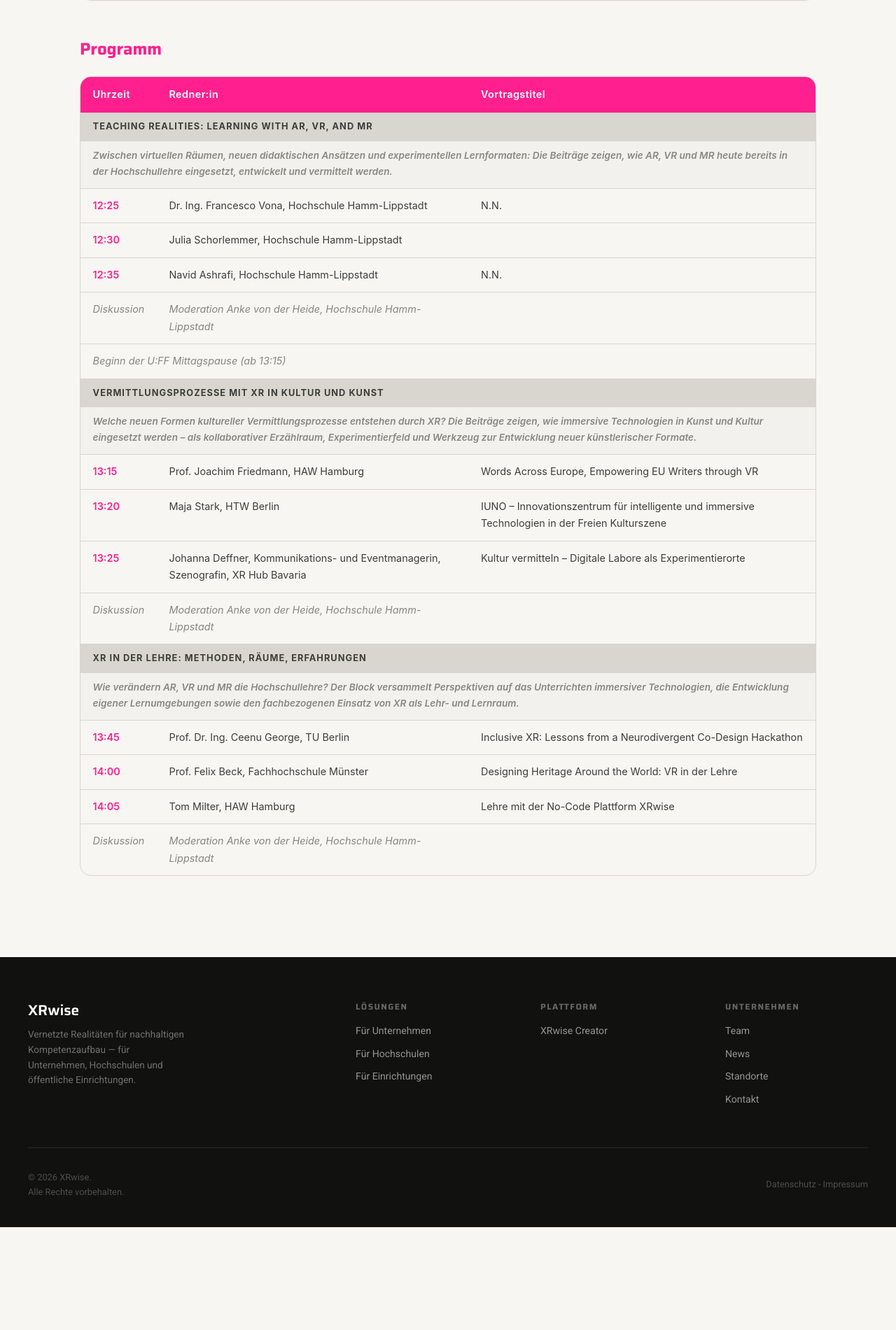
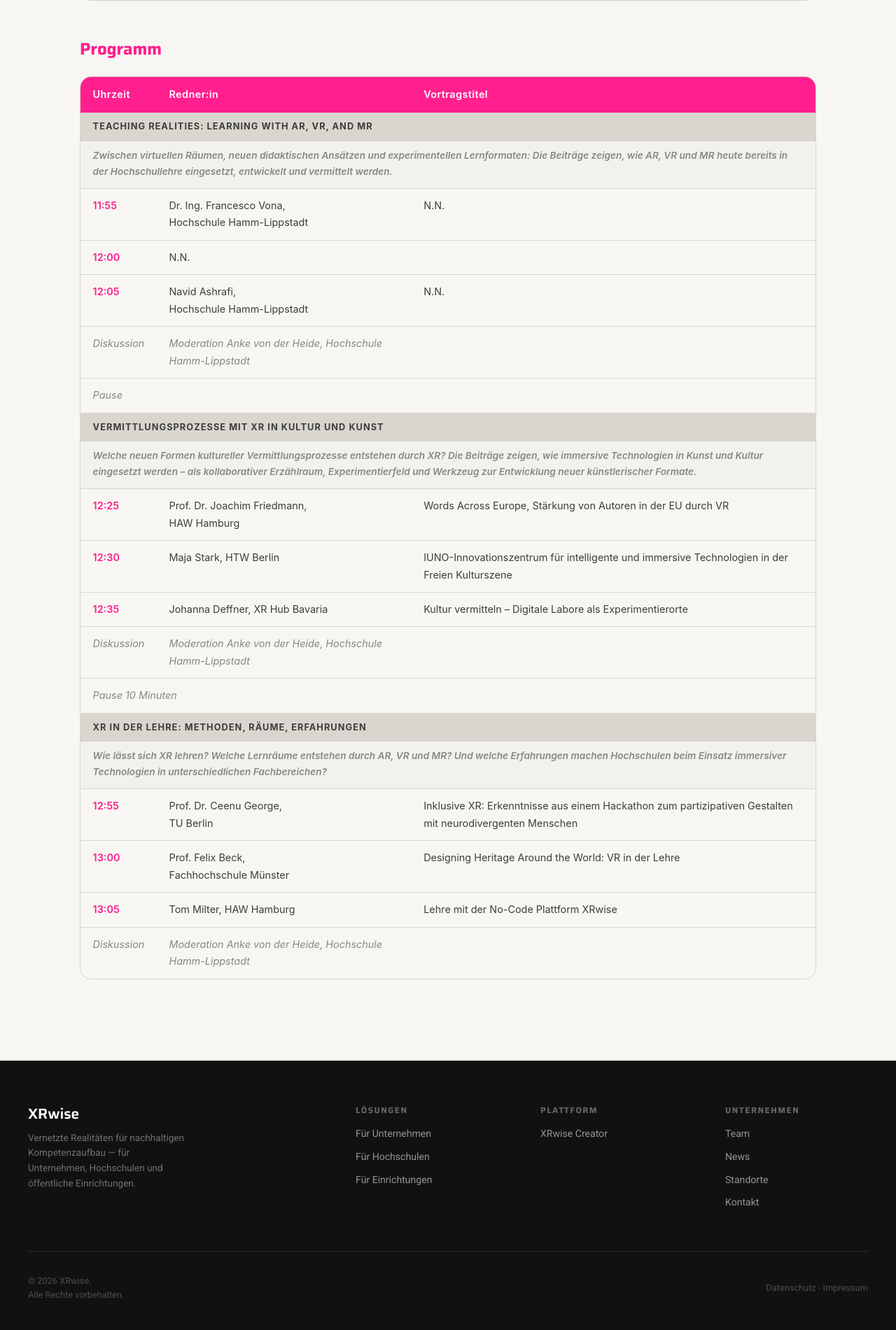
Before and after one commit to louziferr/xrwise-website, a Flask app: page /uff in a window 1280 px wide. Shown: the part 1547-3448 px from the top of the page at 70% size. Before the commit the page ends 3301 px from the top, so only its background shows below. Run offline with Flask 3, Linux system fonts and the light colour scheme; style sheets or scripts are compiled from the project's sources.

Commit message:
update program

```diff
--- a/templates/news/uff.html
+++ b/templates/news/uff.html
@@ -220,18 +220,18 @@
                     <td colspan="3">{{ _('Zwischen virtuellen Räumen, neuen didaktischen Ansätzen und experimentellen Lernformaten: Die Beiträge zeigen, wie AR, VR und MR heute bereits in der Hochschullehre eingesetzt, entwickelt und vermittelt werden.') }}</td>
                 </tr>
                 <tr>
-                    <td>12:25</td>
-                    <td>Dr. Ing. Francesco Vona, Hochschule Hamm-Lippstadt</td>
+                    <td>11:55</td>
+                    <td>Dr. Ing. Francesco Vona,<br>Hochschule Hamm-Lippstadt</td>
                     <td>N.N.</td>
                 </tr>
                 <tr>
-                    <td>12:30</td>
-                    <td>Julia Schorlemmer, Hochschule Hamm-Lippstadt</td>
+                    <td>12:00</td>
+                    <td>N.N.</td>
                     <td></td>
                 </tr>
                 <tr>
-                    <td>12:35</td>
-                    <td>Navid Ashrafi, Hochschule Hamm-Lippstadt</td>
+                    <td>12:05</td>
+                    <td>Navid Ashrafi,<br>Hochschule Hamm-Lippstadt</td>
                     <td>N.N.</td>
                 </tr>
                 <tr class="uff-meta">
@@ -240,7 +240,7 @@
                     <td></td>
                 </tr>
                 <tr class="uff-meta">
-                    <td colspan="3">{{ _('Beginn der U:FF Mittagspause (ab 13:15)') }}</td>
+                    <td colspan="3">{{ _('Pause') }}</td>
                 </tr>
                 <!-- Block 2 -->
                 <tr class="uff-section">
@@ -250,18 +250,18 @@
                     <td colspan="3">{{ _('Welche neuen Formen kultureller Vermittlungsprozesse entstehen durch XR? Die Beiträge zeigen, wie immersive Technologien in Kunst und Kultur eingesetzt werden – als kollaborativer Erzählraum, Experimentierfeld und Werkzeug zur Entwicklung neuer künstlerischer Formate.') }}</td>
                 </tr>
                 <tr>
-                    <td>13:15</td>
-                    <td>Prof. Joachim Friedmann, HAW Hamburg</td>
-                    <td>Words Across Europe, Empowering EU Writers through VR</td>
+                    <td>12:25</td>
+                    <td>Prof. Dr. Joachim Friedmann,<br>HAW Hamburg</td>
+                    <td>{{ _('Words Across Europe, Stärkung von Autoren in der EU durch VR') }}</td>
                 </tr>
                 <tr>
-                    <td>13:20</td>
+                    <td>12:30</td>
                     <td>Maja Stark, HTW Berlin</td>
-                    <td>IUNO – {{ _('Innovationszentrum für intelligente und immersive Technologien in der Freien Kulturszene') }}</td>
+                    <td>{{ _('IUNO-Innovationszentrum für intelligente und immersive Technologien in der Freien Kulturszene') }}</td>
                 </tr>
                 <tr>
-                    <td>13:25</td>
-                    <td>Johanna Deffner, {{ _('Kommunikations- und Eventmanagerin, Szenografin') }}, XR Hub Bavaria</td>
+                    <td>12:35</td>
+                    <td>Johanna Deffner, XR Hub Bavaria</td>
                     <td>{{ _('Kultur vermitteln – Digitale Labore als Experimentierorte') }}</td>
                 </tr>
                 <tr class="uff-meta">
@@ -269,25 +269,28 @@
                     <td>{{ _('Moderation Anke von der Heide, Hochschule Hamm-Lippstadt') }}</td>
                     <td></td>
                 </tr>
+                <tr class="uff-meta">
+                    <td colspan="3">{{ _('Pause 10 Minuten') }}</td>
+                </tr>
                 <!-- Block 3 -->
                 <tr class="uff-section">
                     <td colspan="3">{{ _('XR in der Lehre: Methoden, Räume, Erfahrungen') }}</td>
                 </tr>
                 <tr class="uff-desc">
-                    <td colspan="3">{{ _('Wie verändern AR, VR und MR die Hochschullehre? Der Block versammelt Perspektiven auf das Unterrichten immersiver Technologien, die Entwicklung eigener Lernumgebungen sowie den fachbezogenen Einsatz von XR als Lehr- und Lernraum.') }}</td>
+                    <td colspan="3">{{ _('Wie lässt sich XR lehren? Welche Lernräume entstehen durch AR, VR und MR? Und welche Erfahrungen machen Hochschulen beim Einsatz immersiver Technologien in unterschiedlichen Fachbereichen?') }}</td>
                 </tr>
                 <tr>
-                    <td>13:45</td>
-                    <td>Prof. Dr. Ing. Ceenu George, TU Berlin</td>
-                    <td>Inclusive XR: Lessons from a Neurodivergent Co-Design Hackathon</td>
+                    <td>12:55</td>
+                    <td>Prof. Dr. Ceenu George,<br>TU Berlin</td>
+                    <td>{{ _('Inklusive XR: Erkenntnisse aus einem Hackathon zum partizipativen Gestalten mit neurodivergenten Menschen') }}</td>
                 </tr>
                 <tr>
-                    <td>14:00</td>
-                    <td>Prof. Felix Beck, Fachhochschule Münster</td>
+                    <td>13:00</td>
+                    <td>Prof. Felix Beck,<br>Fachhochschule Münster</td>
                     <td>{{ _('Designing Heritage Around the World: VR in der Lehre') }}</td>
                 </tr>
                 <tr>
-                    <td>14:05</td>
+                    <td>13:05</td>
                     <td>Tom Milter, HAW Hamburg</td>
                     <td>{{ _('Lehre mit der No-Code Plattform XRwise') }}</td>
                 </tr>
```
Also changed, not shown: translations/de/LC_MESSAGES/messages.po, translations/en/LC_MESSAGES/messages.po, 2 other files.
